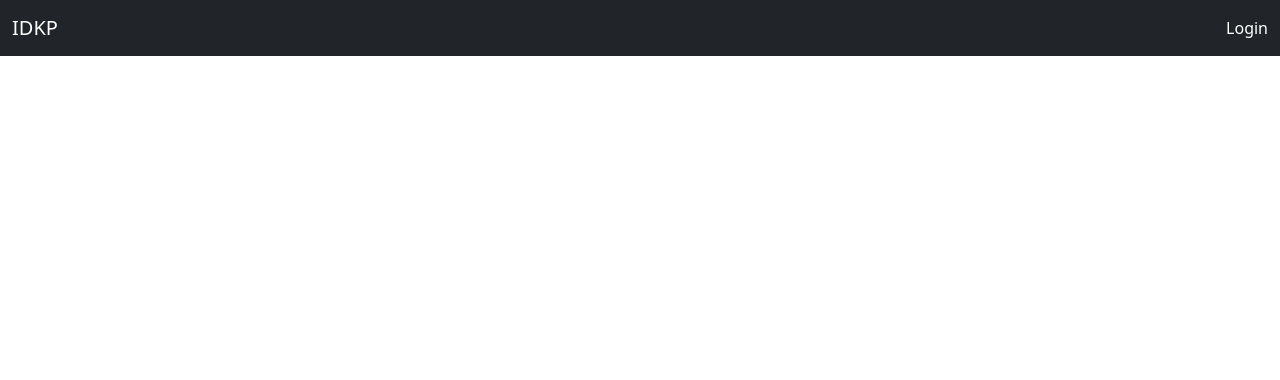
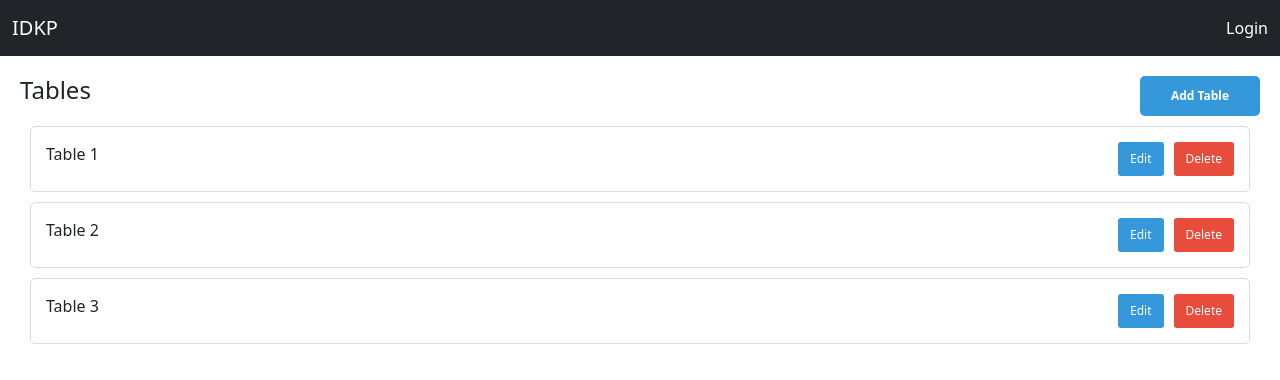
Before and after one commit to HBP9/IDKP_MERN, a React (Create React App) app in the folder client/: page /editTable in a window 1280 px wide. Before the commit this address had no page. Shown: the top 380 px of the page. Built offline with nearby package versions, Linux system fonts and the light colour scheme.

Commit message:
edit table page added

```diff
--- a/client/src/App.js
+++ b/client/src/App.js
@@ -7,6 +7,7 @@ import Login from "./components/Login";
 import ScanQR from "./components/ScanQR";
 import Dashboard from "./components/Dashboard";
 import EditMenu from "./components/EditMenu";
+import EditTable from "./components/EditTable";
 
 function App() {
   return (
@@ -19,6 +20,7 @@ function App() {
           <Route exact path="/scan" element={<ScanQR />} />
           <Route exact path="/dashboard" element={<Dashboard />} />
           <Route exact path="/editMenu" element={<EditMenu />} />
+          <Route exact path="/editTable" element={<EditTable />} />
         </Routes>
       </Router>
     </div>
--- /dev/null
+++ b/client/src/components/EditTable.jsx
@@ -0,0 +1,46 @@
+import React, { useState } from "react";
+
+const EditTable = () => {
+  const initalTables = [
+    {
+      name: "Table 1",
+    },
+    {
+      name: "Table 2",
+    },
+    {
+      name: "Table 3",
+    },
+  ];
+
+  const [tables, setTables] = useState(initalTables);
+  return (
+    <div className="edit-container">
+      <div className="table-head">
+        <h4 className="heading-table">Tables</h4>
+        <button type="button" className="button-add">
+          Add Table
+        </button>
+      </div>
+      <div className="table-list">
+        <ul className="list">
+          <div className="list-container">
+            {tables.map((table, index) => (
+              <li className="list-table" key={index}>
+                <div className="table-container">
+                  <div>{table.name}</div>
+                  <div className="buttons">
+                    <button className="edit">Edit</button>
+                    <button className="delete">Delete</button>
+                  </div>
+                </div>
+              </li>
+            ))}
+          </div>
+        </ul>
+      </div>
+    </div>
+  );
+};
+
+export default EditTable;
--- a/client/src/components/Navbar.jsx
+++ b/client/src/components/Navbar.jsx
@@ -54,7 +54,7 @@ const Navbar = () => {
                   </a>
                 </li>
                 <li>
-                  <a className="dropdown-item" href="#">
+                  <a className="dropdown-item" href="/editTable">
                     Edit Table
                   </a>
                 </li>
--- a/client/src/styles.css
+++ b/client/src/styles.css
@@ -97,7 +97,8 @@
       flex-direction: column;
     }
 
-    .list-cat {
+    .list-cat,
+    .list-table {
       margin-bottom: 10px;
     }
 
@@ -114,7 +115,8 @@
   }
 }
 
-.menu-head {
+.menu-head,
+.table-head {
   display: flex;
   justify-content: space-between;
 }
@@ -150,7 +152,8 @@
   padding: 10px;
 }
 
-.list-cat {
+.list-cat,
+.list-table {
   background-color: #fff;
   border: 1px solid #ddd;
   margin-bottom: 10px;
@@ -159,7 +162,8 @@
   border-radius: 5px;
 }
 
-.category-container {
+.category-container,
+.table-container {
   display: flex;
   justify-content: space-between;
 }
```
